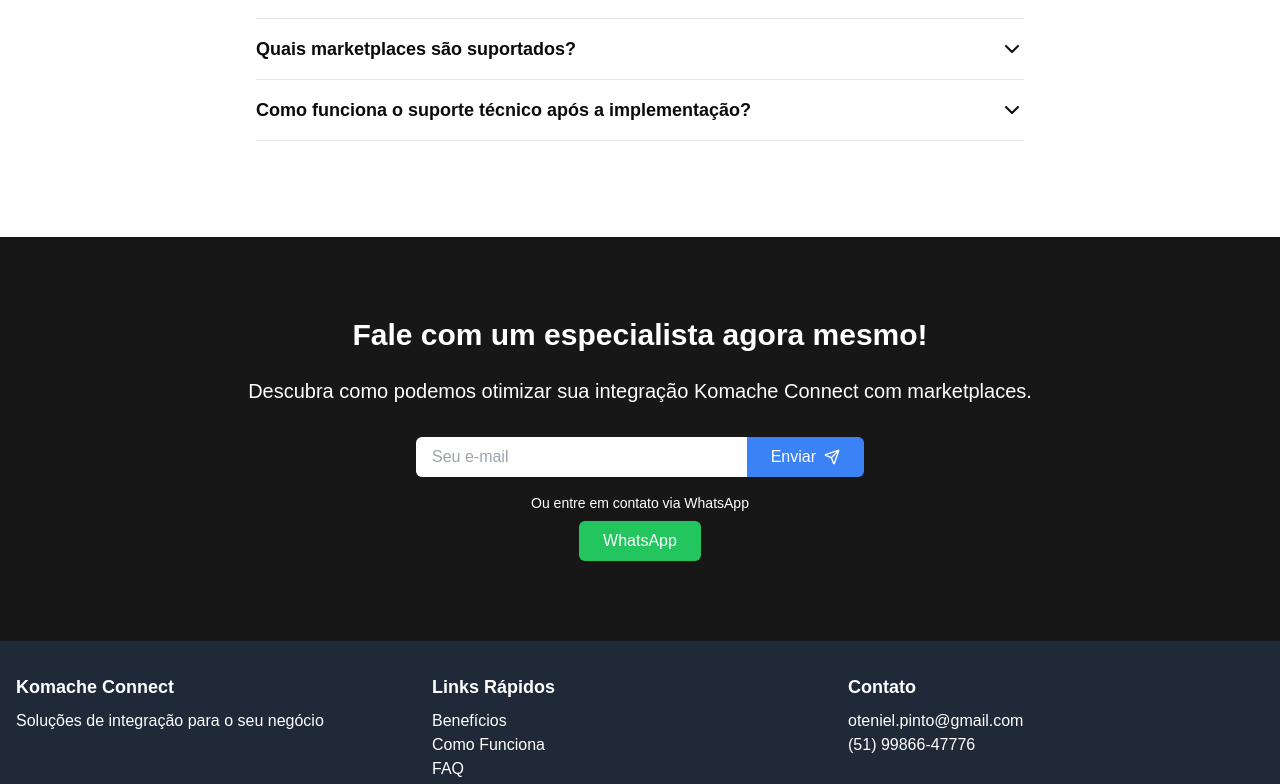
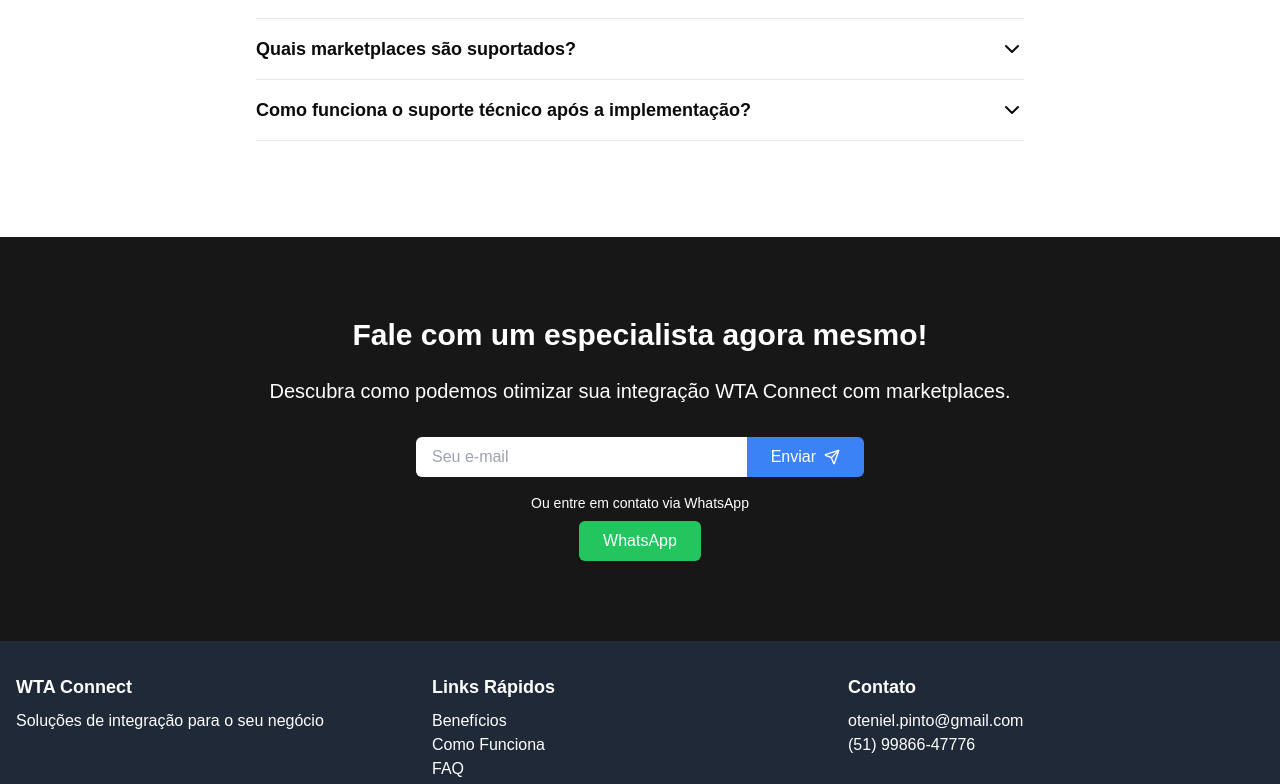
Before and after one commit to otenielpinto/winthor-frontend, a Next.js app: page / in a window 1280 px wide. Shown: the part 2000-2784 px from the top of the page. Built offline with nearby package versions, Linux system fonts and the light colour scheme.

Commit message:
Update branding from Komache Connect to WTA Connect and adjust logout redirect

```diff
--- a/app/(auth)/logout/route.ts
+++ b/app/(auth)/logout/route.ts
@@ -1,7 +1,9 @@
 import AuthService from "@/auth/util";
+import { revalidatePath } from "next/cache";
 import { NextRequest, NextResponse } from "next/server";
 
+//"/sign-in"
 export function GET(req: NextRequest) {
   AuthService.destroySession();
-  return NextResponse.redirect(new URL("/sign-in", req.url));
+  return NextResponse.redirect(new URL("/", req.url));
 }
--- a/app/(auth)/sign-in/loginForm.tsx
+++ b/app/(auth)/sign-in/loginForm.tsx
@@ -70,7 +70,7 @@ export function LoginForm({
                   {...register("email")}
                   id="email"
                   type="email"
-                  placeholder="m@example.com"
+                  placeholder="seunome@example.com"
                   required
                 />
 
--- a/app/layout.tsx
+++ b/app/layout.tsx
@@ -4,9 +4,8 @@ import { Toaster } from "@/components/ui/sonner";
 import ReactQueryProvider from "@/providers/react-query";
 
 export const metadata: Metadata = {
-  title: "Komache Software",
-  description:
-    "Komache Software: Inovando o futuro, uma linha de código por vez.",
+  title: "WTA Connect",
+  description: "WTA Software: Inovando o futuro, uma linha de código por vez.",
 };
 
 export default function RootLayout({
--- a/components/CTASection.tsx
+++ b/components/CTASection.tsx
@@ -19,7 +19,7 @@ export default function CTASection() {
           Fale com um especialista agora mesmo!
         </h2>
         <p className="text-xl mb-8">
-          Descubra como podemos otimizar sua integração Komache Connect com
+          Descubra como podemos otimizar sua integração WTA Connect com
           marketplaces.
         </p>
         <form onSubmit={handleSubmit} className="max-w-md mx-auto">
@@ -43,7 +43,7 @@ export default function CTASection() {
         </form>
         <p className="mt-4 text-sm">Ou entre em contato via WhatsApp</p>
         <a
-          href="https://wa.me/5551998664776?text=Olá!%20Gostaria%20de%20saber%20mais%20sobre%20a%20integração%20Komache%20HUB%20com%20marketplaces."
+          href="https://wa.me/5551998664776?text=Olá!%20Gostaria%20de%20saber%20mais%20sobre%20a%20integração%20WTA%20Connect%20com%20marketplaces."
           target="_blank"
           rel="noopener noreferrer"
           className="inline-block mt-2 bg-green-500 text-white px-6 py-2 rounded-md hover:bg-green-600 transition duration-300"
--- a/components/Footer.tsx
+++ b/components/Footer.tsx
@@ -6,7 +6,7 @@ export default function Footer() {
       <div className="container mx-auto px-4">
         <div className="flex flex-wrap justify-between">
           <div className="w-full md:w-1/3 mb-6 md:mb-0">
-            <h3 className="text-lg font-semibold mb-2">Komache Connect</h3>
+            <h3 className="text-lg font-semibold mb-2">WTA Connect</h3>
             <p>Soluções de integração para o seu negócio</p>
           </div>
           <div className="w-full md:w-1/3 mb-6 md:mb-0">
@@ -42,7 +42,7 @@ export default function Footer() {
         </div>
         <div className="border-t border-gray-700 mt-8 pt-8 text-center">
           <p>
-            &copy; {new Date().getFullYear()} Komache Connect. Todos os direitos
+            &copy; {new Date().getFullYear()} WTA Connect. Todos os direitos
             reservados.
           </p>
         </div>
--- a/components/Header.tsx
+++ b/components/Header.tsx
@@ -9,7 +9,7 @@ export default function Header() {
     <header className="bg-white shadow-md">
       <div className="container mx-auto px-4 py-4 flex justify-between items-center">
         <Link href="/" className="text-2xl font-bold text-primary">
-          Komache Connect
+          WTA Connect
         </Link>
         <nav className="hidden md:flex space-x-6">
           <Link
```
